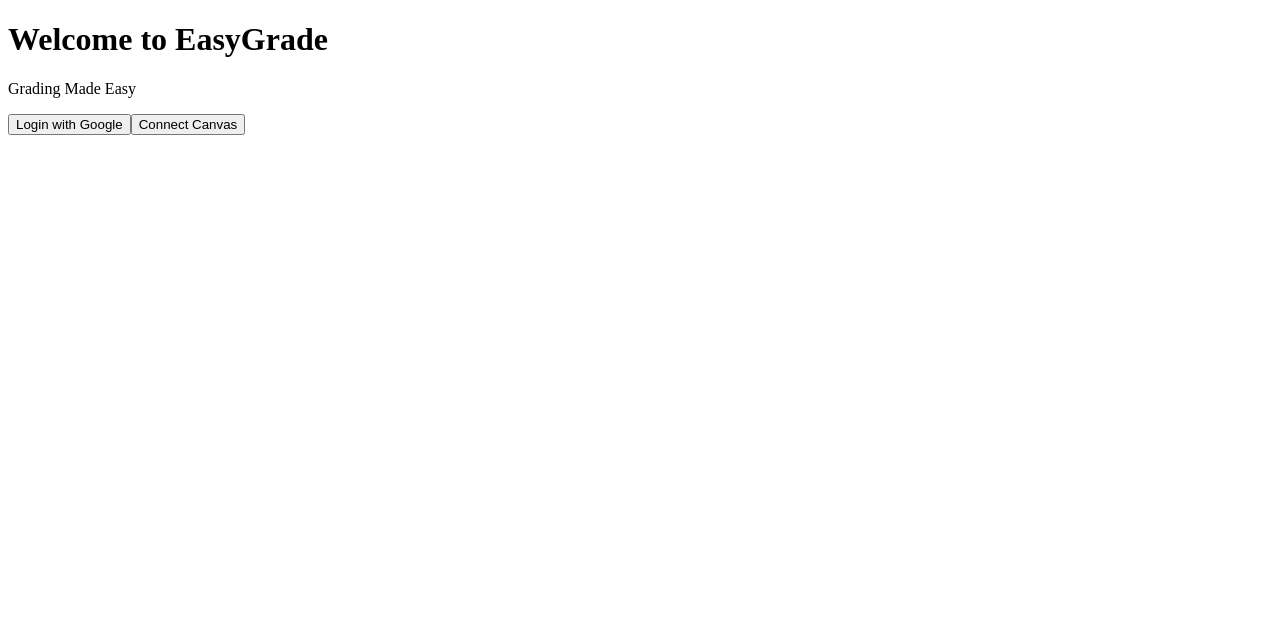
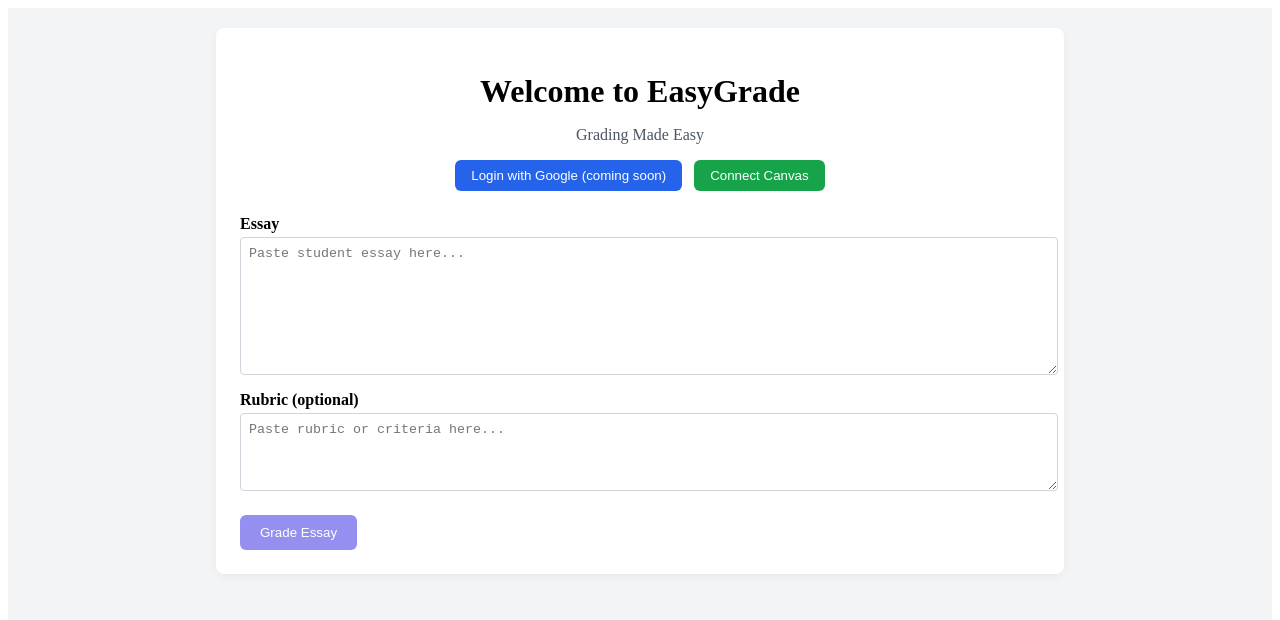
Before and after one commit to misaelvirgen/easygrade-frontend, a Next.js app: page / in a window 1280 px wide. Shown: the top 620 px of the page. Built offline with nearby package versions, Linux system fonts and the light colour scheme; no server answers.

Commit message:
Add files via upload

```diff
--- a/pages/_app.js
+++ b/pages/_app.js
@@ -1,5 +1,6 @@
 import '../styles/globals.css';
 import { QueryClient, QueryClientProvider } from 'react-query';
+
 const queryClient = new QueryClient();
 
 function MyApp({ Component, pageProps }) {
@@ -9,4 +10,5 @@
     </QueryClientProvider>
   );
 }
+
 export default MyApp;
--- a/pages/index.js
+++ b/pages/index.js
@@ -1,23 +1,110 @@
-import React from 'react';
+import React, { useState } from 'react';
+import { gradeAssignment } from '../services/apiService';
 
 export default function Home() {
-  const handleGoogleLogin = () => alert("Google login clicked");
+  const [essay, setEssay] = useState('');
+  const [rubric, setRubric] = useState('');
+  const [score, setScore] = useState(null);
+  const [feedback, setFeedback] = useState('');
+  const [loading, setLoading] = useState(false);
+
+  const handleGoogleLogin = () => alert("Google login (coming soon)");
   const handleCanvasToken = () => {
     const token = prompt("Enter Canvas API Token:");
-    localStorage.setItem("canvas_token", token);
-    alert("Canvas token saved!");
+    if (token) {
+      localStorage.setItem("canvas_token", token);
+      alert("Canvas token saved!");
+    }
   };
 
+  async function handleGrade(e) {
+    e.preventDefault();
+    setLoading(true);
+    setFeedback('');
+    setScore(null);
+
+    try {
+      const res = await gradeAssignment(essay, rubric);
+      setScore(res.score);
+      setFeedback(res.feedback);
+    } catch (err) {
+      console.error(err);
+      setFeedback("Error: " + (err.message || err.toString()));
+    }
+
+    setLoading(false);
+  }
+
   return (
-    <div className="min-h-screen flex flex-col items-center justify-center bg-gray-50">
-      <h1 className="text-3xl font-bold mb-6">Welcome to EasyGrade</h1>
-      <p>Grading Made Easy</p>
-      <button onClick={handleGoogleLogin} className="bg-blue-600 text-white px-6 py-2 rounded mb-4">
-        Login with Google
-      </button>
-      <button onClick={handleCanvasToken} className="bg-green-600 text-white px-6 py-2 rounded">
-        Connect Canvas
-      </button>
+    <div style={{ minHeight: '100vh', background: '#f3f4f6', padding: '20px' }}>
+      <div style={{ maxWidth: 800, margin: '0 auto', background: 'white', borderRadius: 8, padding: 24, boxShadow: '0 2px 8px rgba(0,0,0,0.05)' }}>
+        <h1 style={{ fontSize: '2rem', fontWeight: 'bold', textAlign: 'center', marginBottom: 8 }}>Welcome to EasyGrade</h1>
+        <p style={{ textAlign: 'center', color: '#4b5563', marginBottom: 16 }}>Grading Made Easy</p>
+
+        <div style={{ display: 'flex', justifyContent: 'center', gap: 12, marginBottom: 24 }}>
+          <button onClick={handleGoogleLogin} style={{ background: '#2563eb', color: 'white', padding: '8px 16px', borderRadius: 6, border: 'none', cursor: 'pointer' }}>
+            Login with Google (coming soon)
+          </button>
+          <button onClick={handleCanvasToken} style={{ background: '#16a34a', color: 'white', padding: '8px 16px', borderRadius: 6, border: 'none', cursor: 'pointer' }}>
+            Connect Canvas
+          </button>
+        </div>
+
+        <form onSubmit={handleGrade}>
+          <div style={{ marginBottom: 12 }}>
+            <label style={{ display: 'block', fontWeight: '600', marginBottom: 4 }}>Essay</label>
+            <textarea
+              value={essay}
+              onChange={(e) => setEssay(e.target.value)}
+              placeholder="Paste student essay here..."
+              rows={8}
+              style={{ width: '100%', padding: 8, borderRadius: 4, border: '1px solid #d1d5db' }}
+            />
+          </div>
+
+          <div style={{ marginBottom: 12 }}>
+            <label style={{ display: 'block', fontWeight: '600', marginBottom: 4 }}>Rubric (optional)</label>
+            <textarea
+              value={rubric}
+              onChange={(e) => setRubric(e.target.value)}
+              placeholder="Paste rubric or criteria here..."
+              rows={4}
+              style={{ width: '100%', padding: 8, borderRadius: 4, border: '1px solid #d1d5db' }}
+            />
+          </div>
+
+          <button
+            type="submit"
+            disabled={loading || !essay.trim()}
+            style={{
+              background: '#4f46e5',
+              color: 'white',
+              padding: '10px 20px',
+              borderRadius: 6,
+              border: 'none',
+              cursor: loading || !essay.trim() ? 'not-allowed' : 'pointer',
+              opacity: loading || !essay.trim() ? 0.6 : 1,
+              marginTop: 8
+            }}
+          >
+            {loading ? 'Grading...' : 'Grade Essay'}
+          </button>
+        </form>
+
+        {(score !== null || feedback) && (
+          <div style={{ marginTop: 24, borderTop: '1px solid #e5e7eb', paddingTop: 16 }}>
+            {score !== null && (
+              <h2 style={{ fontSize: '1.25rem', fontWeight: '600', marginBottom: 8 }}>Score: {score}</h2>
+            )}
+            {feedback && (
+              <>
+                <h3 style={{ fontWeight: '600', marginBottom: 4 }}>Feedback</h3>
+                <p style={{ whiteSpace: 'pre-wrap', color: '#374151' }}>{feedback}</p>
+              </>
+            )}
+          </div>
+        )}
+      </div>
     </div>
   );
 }
```
Also changed, not shown: pages/analytics.js (added, +10 -0 lines), pages/assignment-upload.js (added, +19 -0 lines), pages/batch-grading.js (added, +10 -0 lines), pages/dashboard.js (added, +10 -0 lines), pages/lms-setup.js (added, +10 -0 lines), pages/pdf-upload.js (added, +19 -0 lines), pages/rubric-editor.js (added, +18 -0 lines).
